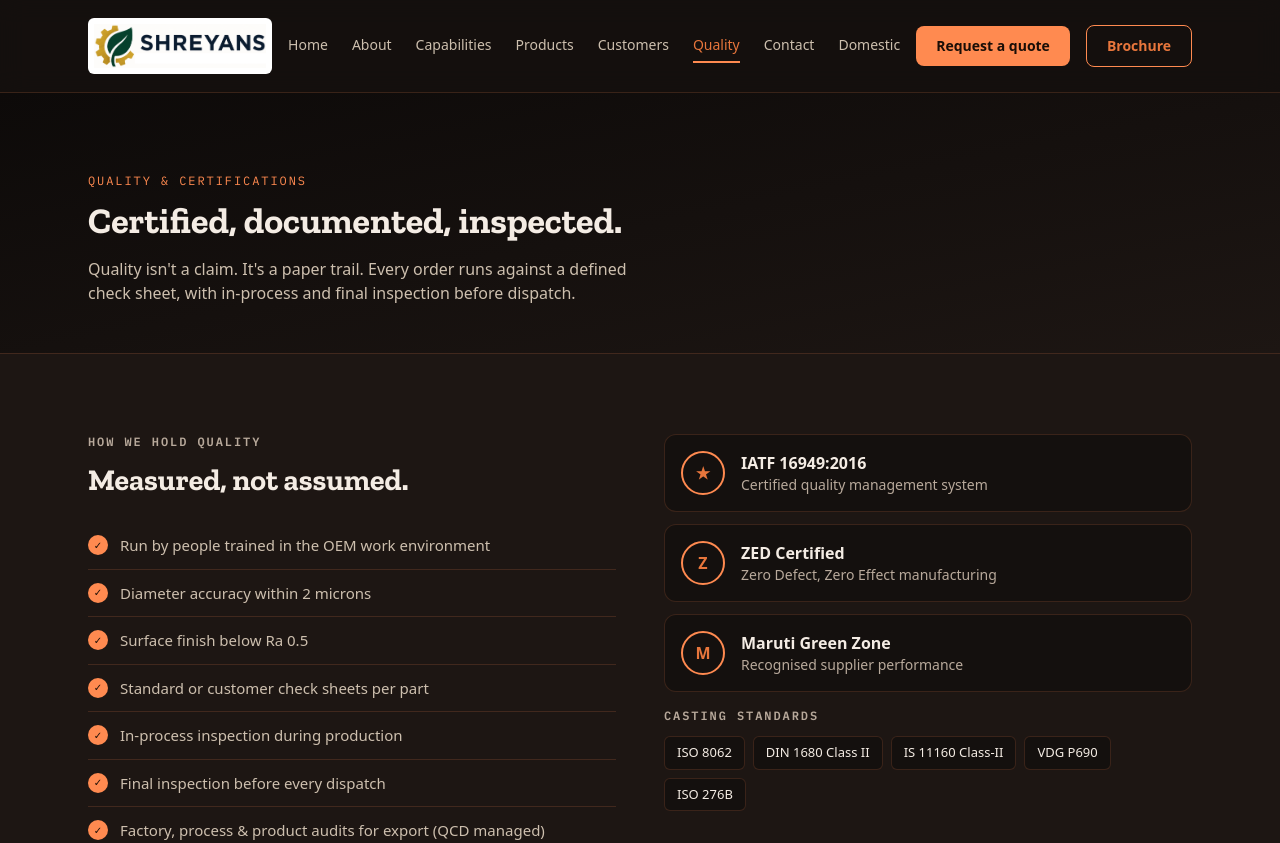
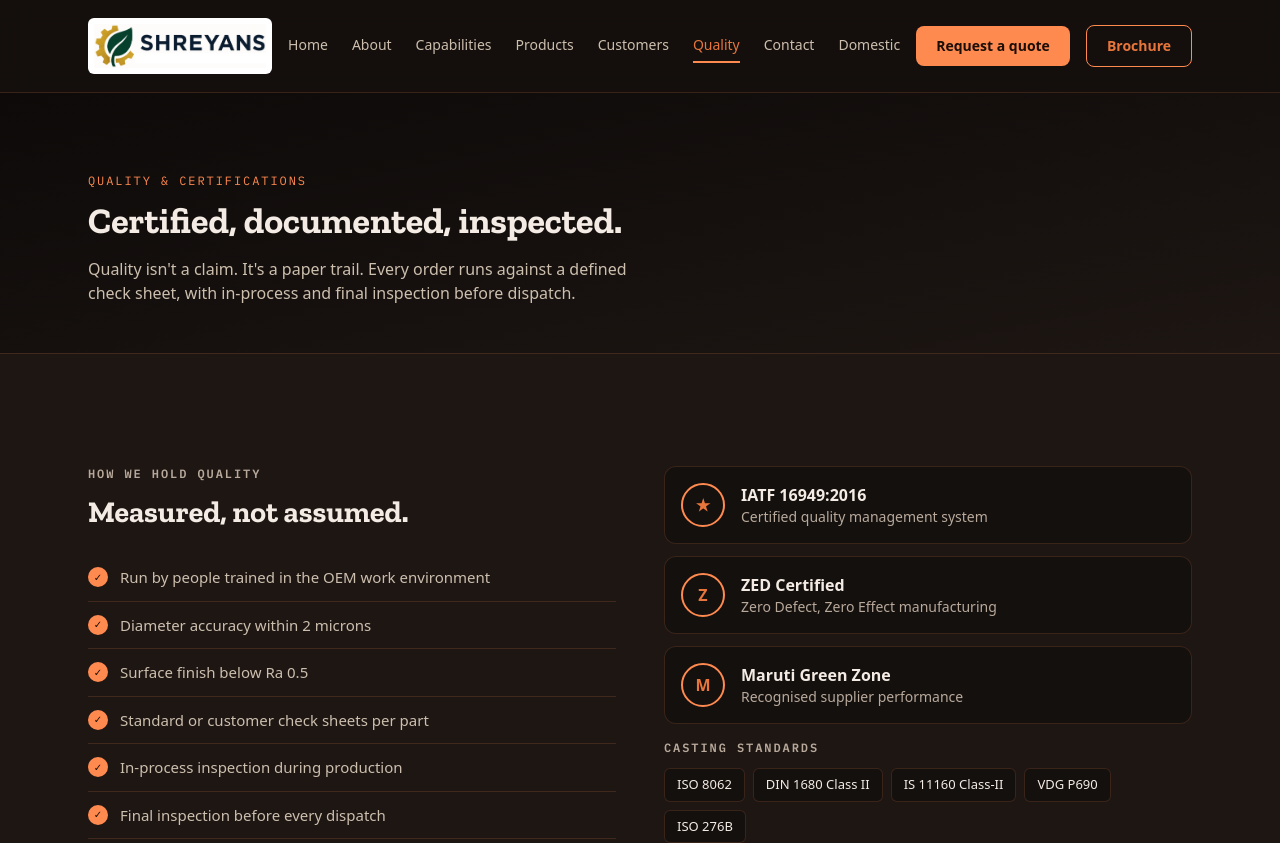
Before and after one commit to patnia/Shreyans_website, a Next.js app: page /quality in a window 1280 px wide. Shown: the top 843 px of the page. Built offline with nearby package versions, Linux system fonts and the light colour scheme.

Commit message:
Quality: compensate for the PageHeader padding trim
This page was already approved as-is, so its first section's top
padding is bumped by the same amount PageHeader's bottom padding
shrank -- net gap stays ~160px, unchanged from before.

```diff
--- a/src/app/(site)/quality/page.tsx
+++ b/src/app/(site)/quality/page.tsx
@@ -58,7 +58,7 @@ export default function QualityPage() {
       */}
 
       <section className="border-y border-line bg-panel">
-        <div className="mx-auto grid max-w-6xl gap-12 px-6 py-20 md:grid-cols-2">
+        <div className="mx-auto grid max-w-6xl gap-12 px-6 pt-24 pb-20 md:pt-28 md:grid-cols-2">
           <div>
             <div className="mb-3 font-mono text-xs font-bold tracking-[0.16em] text-muted">HOW WE HOLD QUALITY</div>
             <h2 className="font-heading mb-6 text-3xl font-bold text-ink">Measured, not assumed.</h2>
```
